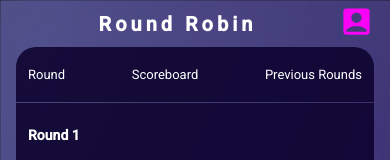
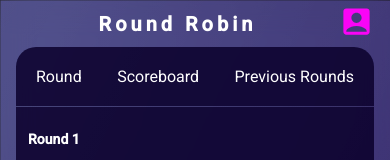
Before and after one commit to olofWallgren/RoundRobinApp, a React (Create React App) app: page /current-tournament/round in a window 390 px wide. Shown: the top 160 px of the page. Built offline with nearby package versions, Linux system fonts and the light colour scheme; a web font is replaced by a local one.

Commit message:
Decreased padding and font size on mobile medium

```diff
--- a/src/components/NavigationBar/navigationBar.css
+++ b/src/components/NavigationBar/navigationBar.css
@@ -31,9 +31,9 @@
   color: #FA04F6;
 }
 
-@media screen and (max-width: 600px) {
+@media screen and (max-width: 375px) {
   .navigation-bar__list {
-    font-size: 13px;
-    padding: 20px 12px;
+    font-size: 12px;
+    padding: 12px 12px;
   }
 }
```
